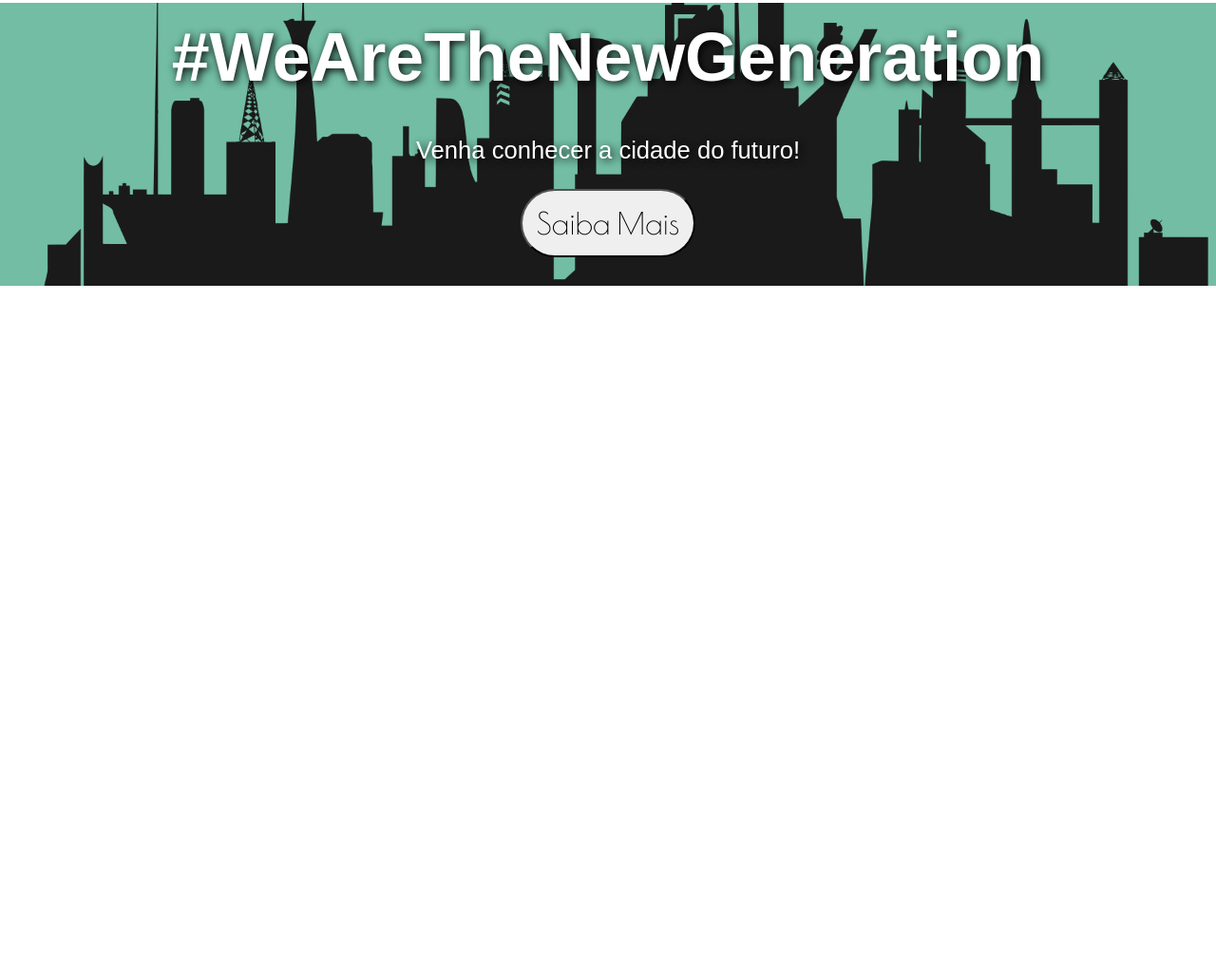
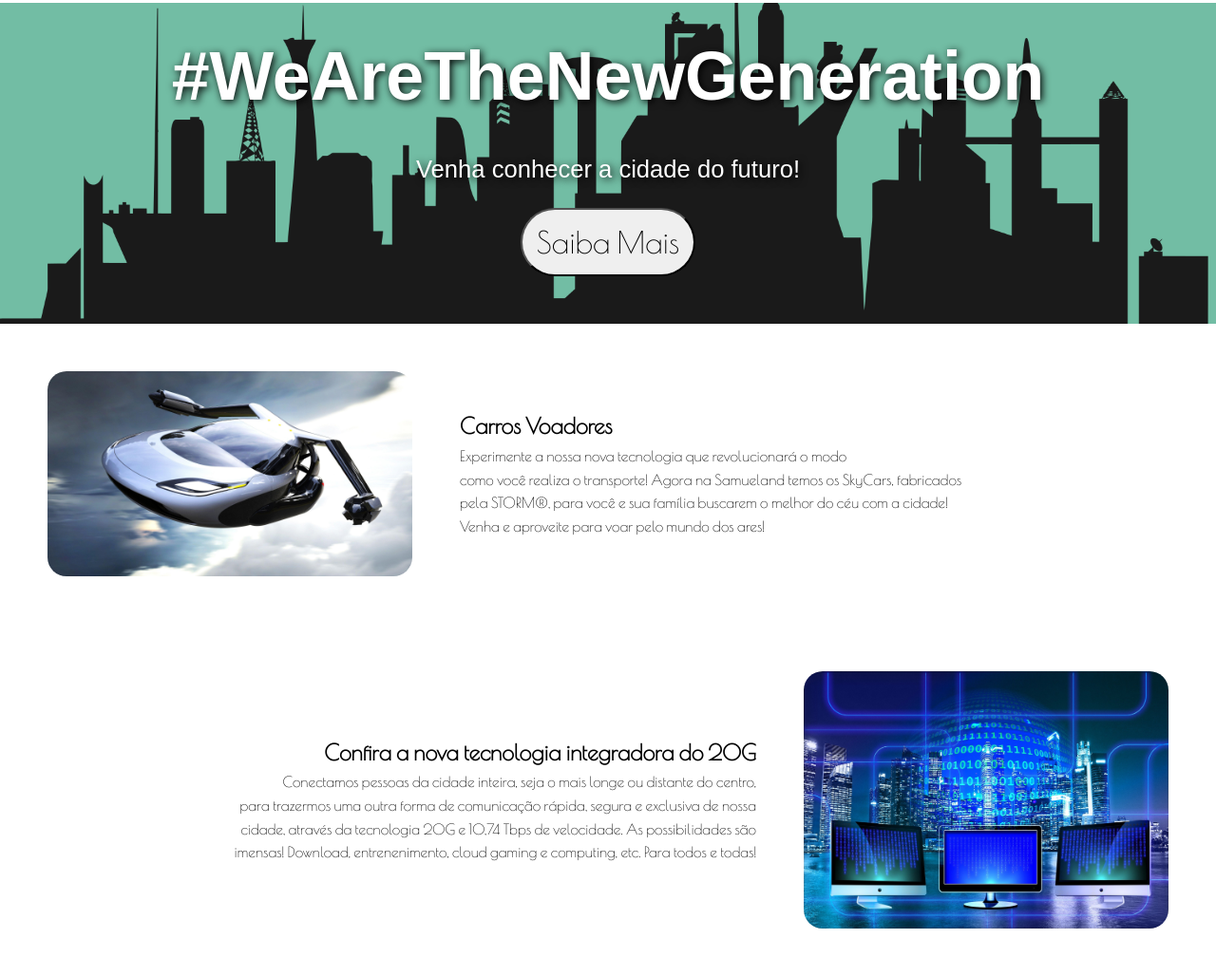
Before and after one commit to megarubber/sysdev-site, a plain HTML site: page index.html in a window 1280 px wide. Shown: the part 167-1195 px from the top of the page at 95% size. Before the commit the page ends 800 px from the top, so only its background shows below. Drawn offline with nearby package versions, Linux system fonts and the light colour scheme; a web font is replaced by a local one.

Commit message:
feat - dev: section presentation

```diff
--- a/css/style.css
+++ b/css/style.css
@@ -24,6 +24,12 @@ a {
 
 img {
     width: 100%;
+}
+
+.img-section {
+    margin: 50px;
+    width: 30%;
+    border-radius: 20px;
 }
 
 header nav {
@@ -84,10 +90,31 @@ header nav li {
     max-width: 300px;
 }
 
+.presentation {
+    display: flex;
+    align-items: center;
+    font-size: 1.2vw;
+}
+
+.pre-1 {
+    align-self: flex-start;
+    flex-direction: row;
+    text-align: left;
+}
+
+.pre-2 {
+    align-self: flex-end;
+    flex-direction: row-reverse;
+    text-align: right;
+}
+
 @media(max-width: 1200px){
     #header-2 p {
         font-size: 3vw;
         margin-bottom: 20px;
+    }
+    .presentation {
+        font-size: 1.5vw;
     }
 }
 
@@ -103,4 +130,12 @@ header nav li {
         font-size: 5vw;
         margin-bottom: 20px;
     }
+    .presentation {
+        flex-direction: column;
+        font-size: 2.4vw;
+        text-align: center;
+    }
+    .img-section {
+        width: 70%;
+    }
 }
--- a/index.html
+++ b/index.html
@@ -21,11 +21,35 @@
                     <li>Contato</li>
                 </ul>
             </nav>
-            <section id="header-2">
+            <nav id="header-2">
                 <h1>#WeAreTheNewGeneration</h1>
                 <p>Venha conhecer a cidade do futuro!</p>
                 <button class="myBtn" style="margin-bottom: 30px;">Saiba Mais</button>
-            </section>
+            </nav>
         </header>
+        <section class="presentation pre-1">
+            <img class="img-section" src="img/img2.jpg">
+            <span class="text-section">
+                <h1>Carros Voadores</h1>
+                <p>
+                    Experimente a nossa nova tecnologia que revolucionará o modo<br>
+                    como você realiza o transporte! Agora na Samueland temos os SkyCars, fabricados<br>
+                    pela STORM®, para você e sua família buscarem o melhor do céu com a cidade!<br>
+                    Venha e aproveite para voar pelo mundo dos ares!
+                </p>
+            </span>
+        </section>
+        <section class="presentation pre-2">
+            <img class="img-section" src="img/img3.jpg">
+            <span class="text-section">
+                <h1>Confira a nova tecnologia integradora do 20G</h1>
+                <p>
+                    Conectamos pessoas da cidade inteira, seja o mais longe ou distante do centro,<br>
+                    para trazermos uma outra forma de comunicação rápida, segura e exclusiva de nossa<br>
+                    cidade, através da tecnologia 20G e 10,74 Tbps de velocidade. As possibilidades são<br>
+                    imensas! Download, entrenenimento, cloud gaming e computing, etc. Para todos e todas!
+                </p>
+            </span>
+        </section>
     </body>
 </html>
```
Also changed, not shown: img/img2.jpg (added), img/img3.jpg (added), 1 other file.
